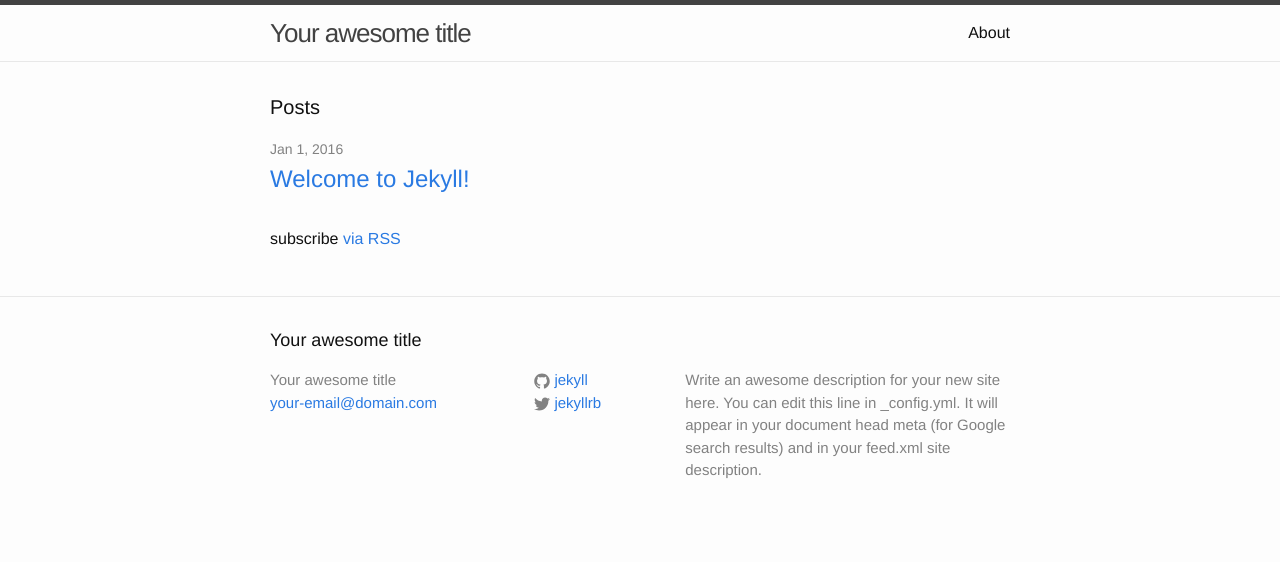
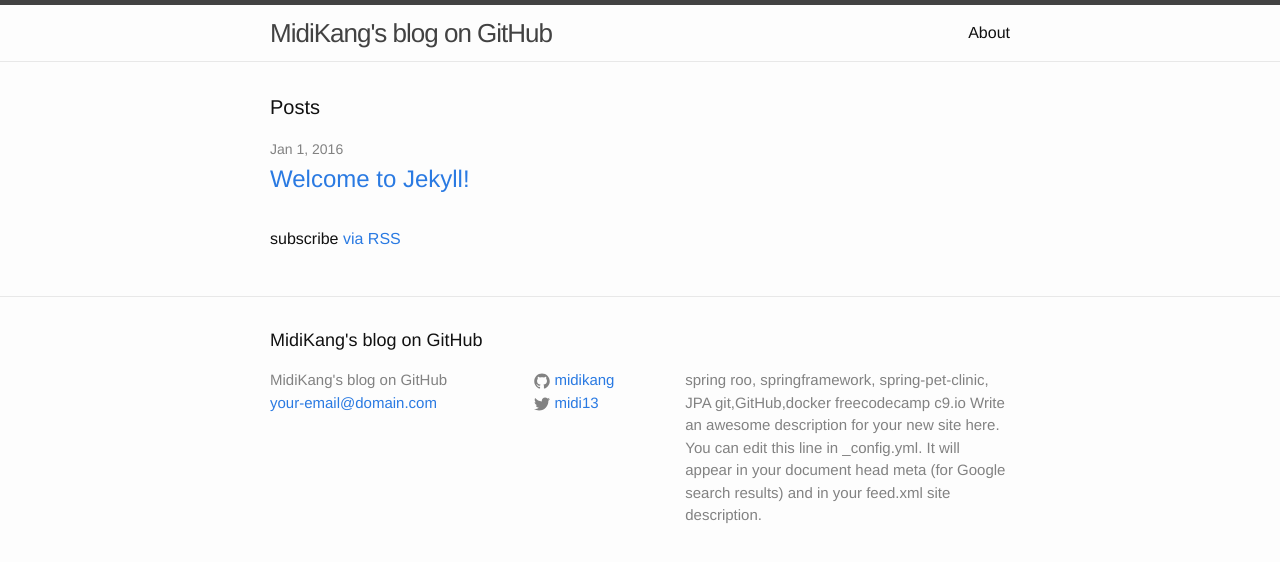
Before and after one commit to midikang/midikang.github.io, a Jekyll site: the page built from index.html, in a window 1280 px wide. Shown: the top 562 px of the page. Built offline with Jekyll 4.4.1, drawn with Linux system fonts in a browser that asks for light colours.

Commit message:
update site description

```diff
--- a/_config.yml
+++ b/_config.yml
@@ -1,14 +1,18 @@
 # Site settings
-title: Your awesome title
+title: MidiKang's blog on GitHub
 email: your-email@domain.com
 description: > # this means to ignore newlines until "baseurl:"
+  spring roo, springframework, spring-pet-clinic, JPA
+  git,GitHub,docker
+  freecodecamp
+  c9.io
   Write an awesome description for your new site here. You can edit this
   line in _config.yml. It will appear in your document head meta (for
   Google search results) and in your feed.xml site description.
 baseurl: "" # the subpath of your site, e.g. /blog/
 url: "http://yourdomain.com" # the base hostname & protocol for your site
-twitter_username: jekyllrb
-github_username:  jekyll
+twitter_username: midi13
+github_username:  midikang
 
 # Build settings
 markdown: kramdown
```
